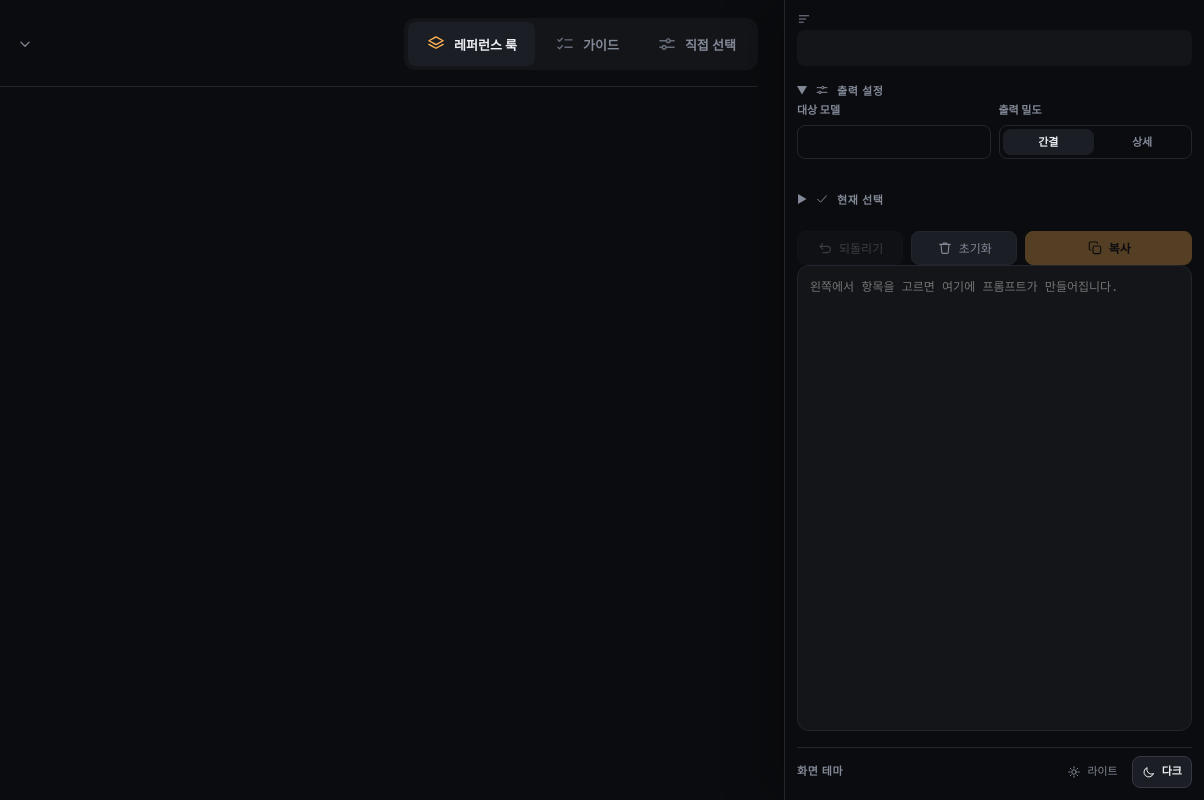
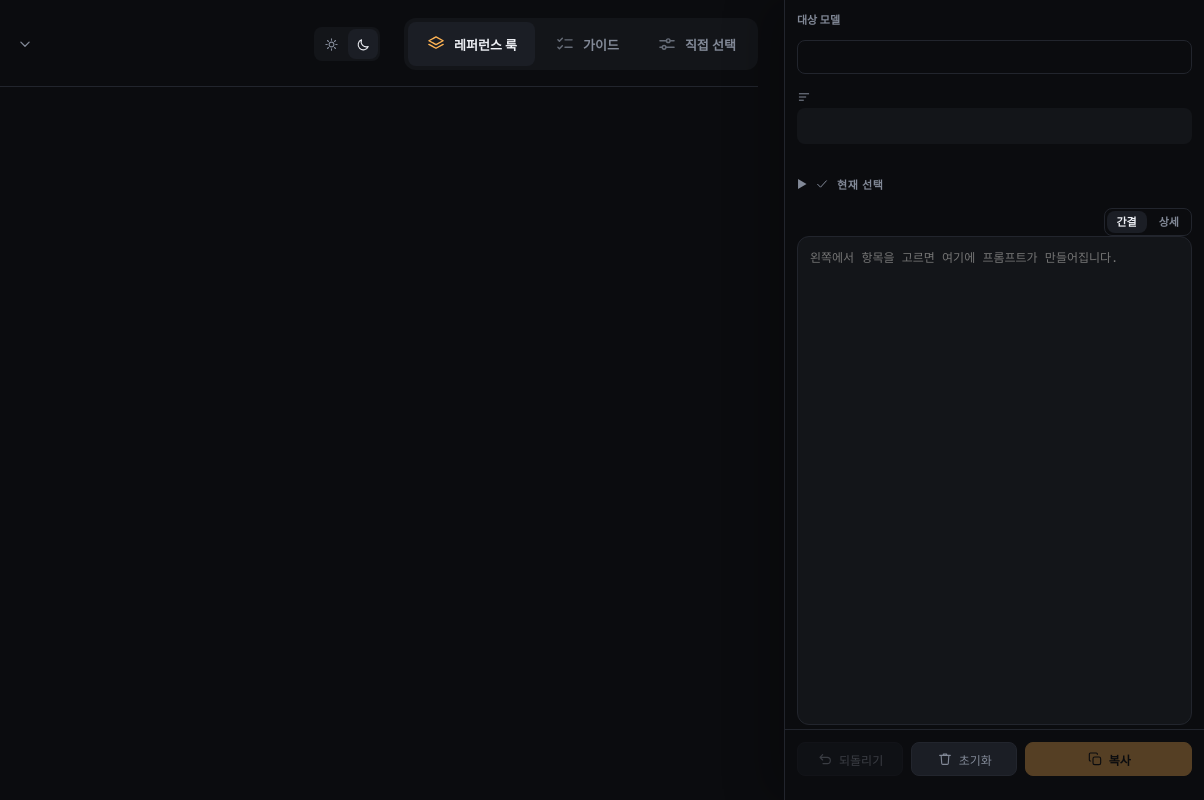
Before and after one commit to doyoungmin/media-prompt-builder, a website built with Vite: page i2v/index.html in a window 1280 px wide. Shown: the full height of the page, 76-1280 px from the left. Built offline with nearby package versions, Linux system fonts and the light colour scheme.

Commit message:
ui: 결과 레일 순서 재배치 · 오디오 기본값 무음 · 상태 문구 정리
1. '0개 출력 중' → '선택 없음'. 0개는 고장난 것처럼 읽혔다.

2. 오디오 기본값을 환경음 → 무음으로 바꾸고, 고른 경우에만 Audio 줄을
   내보낸다. 지시하지 않은 소리는 모델이 알아서 깔게 두는 편이 낫고
   프롬프트도 짧아진다. 무음일 때는 메모 입력칸도 숨는다.

3. '시간 구간' → '연속숏 시간구간'. 멀티숏 분할로 오해될 여지를 없앤다.

4. 우측 레일을 판단 순서대로 다시 세웠다:
   대상 모델 → 입력 → Seedance 설정 → 출력 범위 → 현재 선택 →
   생성된 프롬프트 → 동작 버튼(하단 스티키).
   '출력 설정' 접이식 상자를 해체해 대상 모델은 최상단으로, 출력 밀도는
   결과의 성질이므로 프롬프트 제목 옆으로 옮겼다. 화면 테마는 이름표를
   떼고 아이콘 버튼만 남겨 헤더 가운데로 옮겼다.

   마크업이 3벌이라 하나만 어긋나기 쉬워, 레일 자식 순서·테마 위치·
   출력 밀도 위치를 smoke 테스트에서 잠갔다. 사라진 profile 상자에
   딸린 CSS 도 함께 걷어냈다(.profile-label 은 새 블록들이 계속 쓴다).
   스티키 바의 음수 여백이 모바일에서 어긋나지 않도록 --railpad 를
   모바일에서도 재정의했다.

```diff
--- a/i2v/index.html
+++ b/i2v/index.html
@@ -59,6 +59,12 @@
         <div class="builder-menu" id="builderMenu" role="menu" aria-label="프롬프트 빌더 선택"></div>
       </div>
     </div>
+    <div class="theme-switch" id="themeSwitch" role="group" aria-label="화면 테마">
+      <button class="theme-option" id="themeLight" data-theme-choice="light" aria-pressed="false"
+              title="라이트 테마" aria-label="라이트 테마"><svg class="ic" aria-hidden="true"><use href="#i-light"/></svg></button>
+      <button class="theme-option" id="themeDark" data-theme-choice="dark" aria-pressed="true"
+              title="다크 테마" aria-label="다크 테마"><svg class="ic" aria-hidden="true"><use href="#i-moon"/></svg></button>
+    </div>
     <div class="modetabs" role="tablist" aria-label="선택 방법">
     <button class="modetab on" data-pane="look" role="tab" aria-selected="true"
             aria-controls="pane-look" id="tab-look"><svg class="ic" aria-hidden="true"><use href="#i-look"/></svg>
@@ -106,30 +112,18 @@
     <svg class="ic" aria-hidden="true"><use href="#i-caret"/></svg>
   </button>
   <div class="out-in" id="outPanel">
+    <!-- 1. 대상 모델 — 이후 모든 항목의 의미를 바꾸므로 맨 위에 둔다 -->
+    <div class="model-box" id="modelBox">
+      <span class="profile-label">대상 모델</span>
+      <div class="seg model-switch" id="modelSwitch" role="group" aria-label="대상 모델"></div>
+      <div class="mode-help" id="modeHelp"></div>
+    </div>
+
+    <!-- 2. 입력 (3. Seedance 설정 패널은 엔진이 이 뒤에 끼워 넣는다) -->
     <div class="subject-box">
       <span class="field-lab" id="subjectFieldLabel" aria-hidden="true"><svg class="ic"
         aria-hidden="true"><use href="#i-subject"/></svg><span id="subjectFieldText"></span></span>
       <input id="subject" aria-label="피사체 · 장면 입력" autofocus>
-    </div>
-
-    <div class="profile open" id="profileBox">
-      <button class="profile-head" id="profileHead" aria-expanded="true" aria-controls="profileBody">
-        <span class="arrow" aria-hidden="true">▶</span>
-        <svg class="ic" aria-hidden="true"><use href="#i-manual"/></svg><span class="profile-head-t">출력 설정</span>
-        <span class="profile-head-s" id="profileHeadSum"></span>
-      </button>
-      <div class="profile-body" id="profileBody">
-        <div class="profile-grid">
-          <div><span class="profile-label">대상 모델</span>
-            <div class="seg model-switch" id="modelSwitch" role="group" aria-label="대상 모델"></div></div>
-          <div><span class="profile-label">출력 밀도</span>
-            <div class="seg">
-              <button class="on" data-length="short">간결</button>
-              <button data-length="detail">상세</button>
-            </div></div>
-        </div>
-        <div class="mode-help" id="modeHelp"></div>
-      </div>
     </div>
 
     <div class="scope" id="scope" role="group" aria-label="출력 범위"></div>
@@ -142,28 +136,26 @@
       </button>
       <div class="selsum" id="selSummary" role="group" aria-label="현재 선택한 항목"></div>
     </div>
+    <!-- 6. 생성된 프롬프트 — 출력 밀도는 결과의 성질이라 제목 옆에 붙인다 -->
     <div class="out-top">
       <div class="out-lab" id="outLab"></div>
+      <div class="seg len-switch" role="group" aria-label="출력 밀도">
+        <button class="on" data-length="short">간결</button>
+        <button data-length="detail">상세</button>
+      </div>
+    </div>
+    <textarea id="prompt" aria-label="생성된 프롬프트"
+              placeholder="왼쪽에서 항목을 고르면 여기에 프롬프트가 만들어집니다." readonly></textarea>
+    <div class="warns" id="warns" role="status" aria-live="polite"></div>
+
+    <!-- 7. 동작 버튼 — 레일을 스크롤해도 복사가 손에 닿는 곳에 남아야 한다 -->
+    <div class="out-actions" id="outActions">
       <button class="act" id="undoBtn" data-act="undo" disabled><svg class="ic" aria-hidden="true"><use href="#i-undo"/></svg>되돌리기</button>
       <button class="act" id="resetBtn" data-act="reset"
               title="선택·입력을 모두 비웁니다 (되돌리기로 복구 가능)"><svg class="ic" aria-hidden="true"><use href="#i-reset"/></svg>초기화</button>
       <button class="act copy" id="copyBtn" data-act="copy" disabled
               title="프롬프트를 클립보드로 복사 (⌘/Ctrl + Enter)"><svg class="ic" aria-hidden="true"><use href="#i-copy"/></svg><span class="copy-tx">복사</span></button>
     </div>
-    <textarea id="prompt" aria-label="생성된 프롬프트"
-              placeholder="왼쪽에서 항목을 고르면 여기에 프롬프트가 만들어집니다." readonly></textarea>
-    <div class="warns" id="warns" role="status" aria-live="polite"></div>
-    <div class="theme-switch" id="themeSwitch" role="group" aria-label="화면 테마">
-      <span class="theme-label">화면 테마</span>
-      <div class="theme-options">
-        <button class="theme-option" id="themeLight" data-theme-choice="light" aria-pressed="false">
-          <svg class="ic" aria-hidden="true"><use href="#i-light"/></svg>라이트
-        </button>
-        <button class="theme-option" id="themeDark" data-theme-choice="dark" aria-pressed="true">
-          <svg class="ic" aria-hidden="true"><use href="#i-moon"/></svg>다크
-        </button>
-      </div>
-    </div>
   </div>
 </div>
 <script type="module" src="/src/apps/i2v/main.ts"></script>
--- a/src/shared/styles.css
+++ b/src/shared/styles.css
@@ -437,13 +437,13 @@
   /* 레일 안에서 표면을 갖는 것은 프롬프트 상자 하나뿐이다.
      나머지 네 블록은 배경·테두리를 벗고 라벨과 여백으로만 구분한다.
      상자 일곱 개가 같은 무게로 쌓여 있던 것을 푼 것이다. */
-  .out .subject-box,.out .profile,.out-in>.selsum-box{
+  .out .subject-box,.out-in>.selsum-box{
     flex:0 0 auto;width:100%;max-width:none;margin:0;padding:0;
     background:none;border:0;border-radius:0}
   /* 블록의 머리 — 이름표가 곧 구분선 역할을 한다 */
-  .out .subject-box .field-lab,.out .profile-head-t{
+  .out .subject-box .field-lab{
     font-size:11px;font-weight:700;letter-spacing:.06em;color:var(--tx3)}
-  .out .subject-box .field-lab .ic,.out .profile-head .ic,.selsum-head .ic{
+  .out .subject-box .field-lab .ic,.selsum-head .ic{
     width:14px;height:14px;color:var(--tx3)}
 
   /* 1번 — 라벨 줄과 입력 줄로 나눈 하나의 필드 */
@@ -463,14 +463,7 @@
   .out .subject-box input:hover{border-color:var(--hair)}
 
   /* 2번 — 펼친 상태에서는 헤더 요약이 아래 컨트롤과 중복되므로 감춘다 */
-  .out .profile{overflow:visible;padding:0}
-  .out .profile.open{position:static;right:auto;box-shadow:none}
-  .out .profile-head{min-height:0;padding:0 0 var(--sp2);gap:var(--sp2);border-radius:0}
-  .out .profile-head:hover{background:none;color:var(--tx2)}
-  .out .profile.open .profile-head{border-radius:0}
-  .out .profile.open .profile-head-s{display:none}
-  .out .profile-body{padding:0}
-  .out .profile-grid{grid-template-columns:minmax(0,1fr) minmax(0,1fr);gap:var(--sp2);align-items:end}
+  /* .profile-label 은 대상 모델·Seedance 패널이 계속 쓴다 */
   .out .profile-label{font-size:11px;margin-bottom:5px}
   .out .seg{height:34px;min-height:34px}
   .out .seg{padding:3px}
@@ -527,13 +520,27 @@
 
   /* 결과 헤더 — 라벨 한 줄, 동작 버튼 한 줄. 복사는 폭을 넓혀 주동작으로 둔다 */
   /* 결과 블록만 여백을 좁혀 라벨·버튼·프롬프트가 한 덩어리로 읽히게 한다 */
-  .out-in>.out-top{flex-wrap:wrap;align-items:center;gap:var(--sp2);margin:0 0 calc(var(--sp5) * -1 + var(--sp2))}
-  .out .out-lab{flex:1 1 100%;min-width:0;
+  .out-in>.out-top{flex-wrap:nowrap;align-items:flex-end;gap:var(--sp3);
+    margin:0 0 calc(var(--sp5) * -1 + var(--sp2))}
+  .out .out-lab{flex:1 1 auto;min-width:0;
     font-size:11px;font-weight:700;letter-spacing:.06em;color:var(--tx3);line-height:1.45}
   .out .out-lab>span{display:none}
   .out .out-lab b{color:var(--tx);font-weight:700}
-  .out-in>.out-top button.act{flex:1 1 0;min-height:34px;padding:0 9px;font-size:12px}
-  .out-in>.out-top button.copy{flex:1.7 1 0}
+  /* 출력 밀도 — 제목 옆의 작은 스위치. 레일 폭을 먹지 않게 내용 크기로 둔다 */
+  .out .len-switch{flex:0 0 auto;height:28px;min-height:28px;padding:2px}
+  .out .len-switch button{padding:0 10px;font-size:11px;line-height:22px}
+
+  /* 동작 버튼 — 레일 맨 아래 고정. 프롬프트가 길어져도 복사가 화면에 남는다 */
+  .out-in>.out-actions{position:sticky;bottom:0;z-index:5;
+    display:flex;flex:0 0 auto;gap:var(--sp2);
+    margin:0 calc(var(--railpad) * -1) calc(var(--railpad) * -1);
+    padding:var(--sp3) var(--railpad);
+    background:var(--bg);border-top:1px solid var(--hair)}
+  .out-in>.out-actions button.act{flex:1 1 0;min-height:34px;padding:0 9px;font-size:12px}
+  .out-in>.out-actions button.copy{flex:1.7 1 0}
+
+  /* 대상 모델 — 레일 최상단 */
+  .out .model-box{display:flex;flex-direction:column;flex:0 0 auto;width:100%;gap:5px}
 
   /* 레일에서 유일하게 표면을 갖는 요소 — 이 도구의 결과물이므로 혼자 떠 있어야 한다 */
   .out-in>#prompt{flex:1 1 auto;height:auto;min-height:180px;resize:none;
@@ -544,19 +551,16 @@
     padding:10px 11px;background:var(--warn-bg);
     border:1px solid rgba(245,196,81,.2);border-radius:var(--r2)}
 
-  /* ── 화면 테마 ── 결과와 무관한 개인 환경 설정이라 레일의 마지막에 조용히 둔다. */
-  .theme-switch{display:flex;flex:0 0 auto;align-items:center;gap:var(--sp3);
-    width:100%;padding-top:var(--sp2);border-top:1px solid var(--hair)}
-  .theme-label{margin-right:auto;font-size:11px;font-weight:700;letter-spacing:.06em;color:var(--tx3)}
-  .theme-options{display:flex;align-items:center;gap:var(--sp1)}
-  .theme-option{display:inline-flex;align-items:center;justify-content:center;gap:6px;
-    min-height:32px;padding:0 9px;border:1px solid transparent;border-radius:var(--r1);
-    background:none;color:var(--tx3);font:inherit;font-size:11px;cursor:pointer;transition:.15s}
-  .theme-option:hover{color:var(--tx);border-color:var(--hair)}
-  .theme-option[aria-pressed="true"]{background:var(--s2);border-color:var(--hair-strong);
-    color:var(--tx);font-weight:700}
+  /* ── 화면 테마 ── 헤더 가운데. 이름표 없이 아이콘만 두고 뜻은 툴팁·aria-label 로 넘긴다. */
+  .theme-switch{display:flex;flex:0 0 auto;align-items:center;gap:2px;margin:0 auto;
+    background:var(--s1);border-radius:var(--r1);padding:2px}
+  .theme-option{display:inline-flex;align-items:center;justify-content:center;
+    width:30px;height:30px;padding:0;border:1px solid transparent;border-radius:var(--r1);
+    background:none;color:var(--tx3);font:inherit;cursor:pointer;transition:.15s}
+  .theme-option:hover{color:var(--tx)}
+  .theme-option[aria-pressed="true"]{background:var(--s2);color:var(--tx)}
   .theme-option:focus-visible{outline:2px solid var(--acc2);outline-offset:2px}
-  .theme-option .ic{width:14px;height:14px}
+  .theme-option .ic{width:15px;height:15px}
 
   /* ── 카드 설명 툴팁 ── 이미지는 카드의 기본 크기로 충분하므로 확대하지 않고,
      감춰 둔 설명만 짧은 지연 뒤 카드 안쪽 상단 중앙에 보여준다. */
@@ -610,11 +614,9 @@
 
   /* 세로 여유가 없는 창(노트북 대부분) — 여백과 보조 설명을 좁혀 스크롤을 없앤다 */
   @media(max-height:940px){
-    .out-in{padding:var(--sp3);gap:var(--sp4)}
+    .out-in{--railpad:var(--sp3);padding:var(--railpad);gap:var(--sp4)}
     .out .subject-box{padding:0}
     .out .subject-box input{margin-top:var(--sp1);padding:9px 10px}
-    .out .profile-head{padding:0 0 var(--sp1)}
-    .out .profile-body{padding:0}
     /* 보조 설명은 지우지 않고 촘촘하게 — 처음 쓰는 사람에게 필요한 내용이다 */
     .out .mode-help{margin-top:var(--sp1);padding-top:0;font-size:11px;line-height:1.45}
     .out-in>.selsum-box.open>.selsum{max-height:110px}
@@ -684,14 +686,12 @@
     .out.mobile-open .out-in{display:flex;flex:1 1 auto;height:auto;min-height:0;
       padding:var(--sp3) var(--sp3) calc(var(--sp3) + env(safe-area-inset-bottom));
       gap:var(--sp4);overflow-y:auto}
-    .out .profile-grid{grid-template-columns:minmax(0,1fr)}
     .out .subject-box input{min-height:44px}
-    .out .profile-head{min-height:40px}
     .out-in>.out-top{margin-bottom:calc(var(--sp4) * -1 + var(--sp2))}
-    .out-in>.out-top button.act{min-height:42px}
+    .out-in>.out-actions button.act{min-height:42px}
     .out-in>#prompt{flex:0 0 auto;min-height:240px;max-height:none;font-size:13px}
     .out-in>.selsum-box.open>.selsum{max-height:180px}
-    .theme-option{min-height:40px}
+    .theme-option{width:36px;height:36px}
     #pvtooltip{display:none !important}
   }
 
```
Also changed, not shown: image/index.html (+26 -34 lines), scripts/smoke.mjs (+16 -0 lines), scripts/verify-seedance.mjs (+10 -6 lines), src/shared/engine.js (+13 -19 lines), t2v/index.html (+26 -34 lines).
